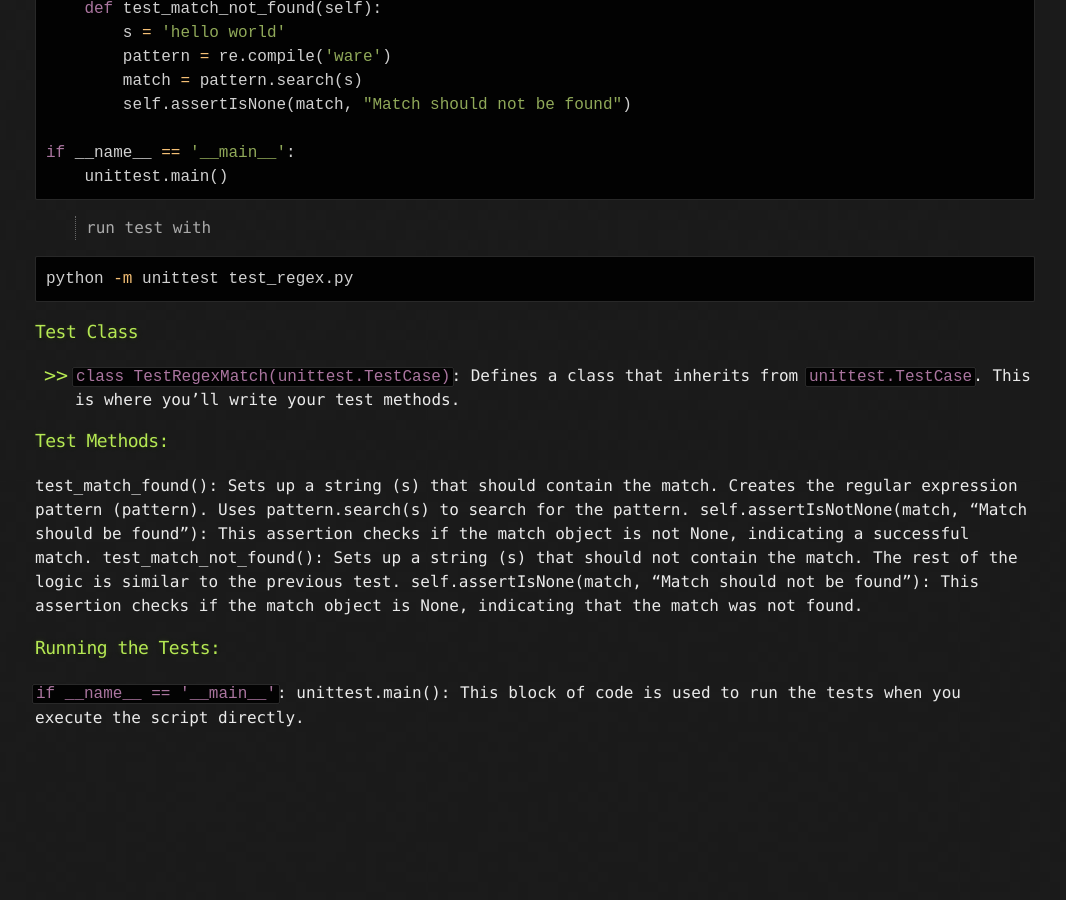
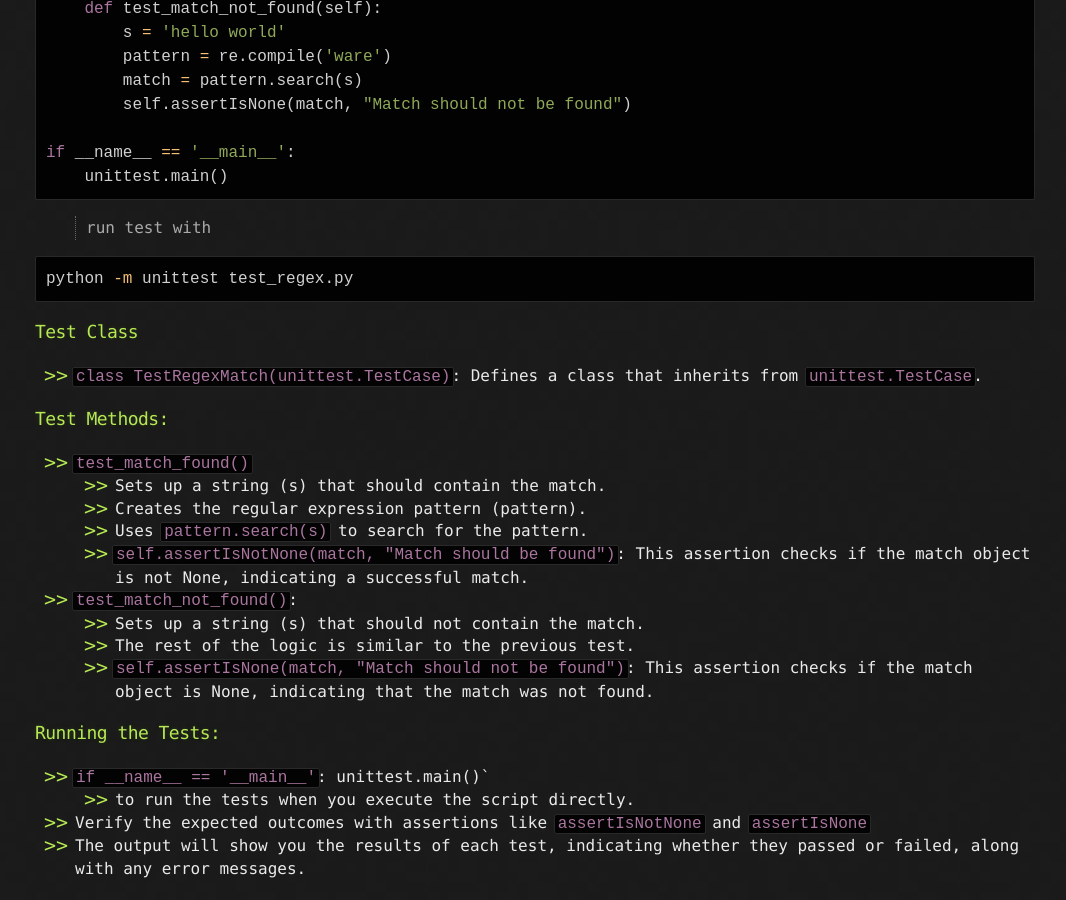
Before and after one commit to sciustechnologia/sciustechnologia.github.io, a Jekyll site: the page built from python/09_regularExpressions/0901.md, in a window 1280 px wide and 900 px high, scrolled down 2179 px. Shown: the whole window, without its empty margins (105-1171 px from the left). Built offline with Jekyll 4.4.1, drawn with Linux system fonts in a browser that asks for light colours; before the commit the page ends 2929 px from its top, so only the background shows below that.

Commit message:
Update 0901.md

````diff
--- a/python/09_regularExpressions/0901.md
+++ b/python/09_regularExpressions/0901.md
@@ -110,18 +110,22 @@ python -m unittest test_regex.py
 ```
 
 ### Test Class
-* `class TestRegexMatch(unittest.TestCase)`: Defines a class that inherits from `unittest.TestCase`. This is where you'll write your test methods.
+* `class TestRegexMatch(unittest.TestCase)`: Defines a class that inherits from `unittest.TestCase`.
 
 ### Test Methods:
-test_match_found():
-Sets up a string (s) that should contain the match.
-Creates the regular expression pattern (pattern).
-Uses pattern.search(s) to search for the pattern.
-self.assertIsNotNone(match, "Match should be found"): This assertion checks if the match object is not None, indicating a successful match.
-test_match_not_found():
-Sets up a string (s) that should not contain the match.
-The rest of the logic is similar to the previous test.
-self.assertIsNone(match, "Match should not be found"): This assertion checks if the match object is None, indicating that the match was not found.
+* `test_match_found()`
+  * Sets up a string (s) that should contain the match.
+  * Creates the regular expression pattern (pattern).
+  * Uses `pattern.search(s)` to search for the pattern.
+  * `self.assertIsNotNone(match, "Match should be found")`: This assertion checks if the match object is not None, indicating a successful match.
+* `test_match_not_found()`:
+  * Sets up a string (s) that should not contain the match.
+  * The rest of the logic is similar to the previous test.
+  * `self.assertIsNone(match, "Match should not be found")`: This assertion checks if the match object is None, indicating that the match was not found.
 
 ### Running the Tests:
-`if __name__ == '__main__'`: unittest.main(): This block of code is used to run the tests when you execute the script directly.
+* `if __name__ == '__main__'`: unittest.main()`
+  * to run the tests when you execute the script directly.
+
+* Verify the expected outcomes with assertions like `assertIsNotNone` and `assertIsNone`
+* The output will show you the results of each test, indicating whether they passed or failed, along with any error messages.
````
